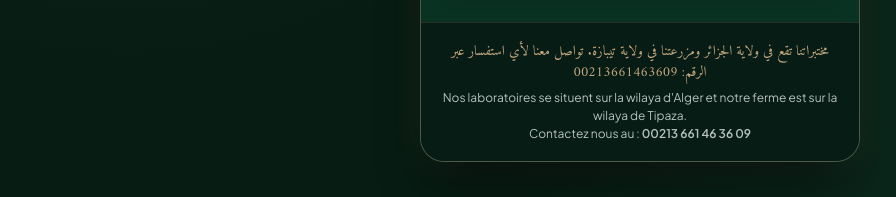
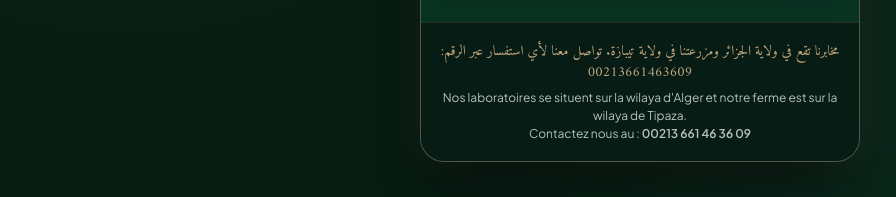
Before and after one commit to regnumfungicontact/RegnumFungi_card, a plain HTML site: page index.html in a window 1280 px wide. Shown: the part 603-800 px from the top of the page, without its empty margins (0-896 px from the left). Drawn offline with nearby package versions, Linux system fonts and the light colour scheme; a web font is replaced by a local one.

Commit message:
Update index.html

```diff
--- a/index.html
+++ b/index.html
@@ -277,7 +277,7 @@
         </div>
 
         <div class="footer-card">
-            <div class="ar">مختبراتنا تقع في ولاية الجزائر ومزرعتنا في ولاية تيبازة. تواصل معنا لأي استفسار عبر الرقم: 00213661463609</div>
+            <div class="ar">مخابرنا تقع في ولاية الجزائر ومزرعتنا في ولاية تيبازة. تواصل معنا لأي استفسار عبر الرقم: 00213661463609</div>
             Nos laboratoires se situent sur la wilaya d'Alger et notre ferme est sur la wilaya de Tipaza.<br>
             Contactez nous au : <strong>00213 661 46 36 09</strong>
         </div>
```
